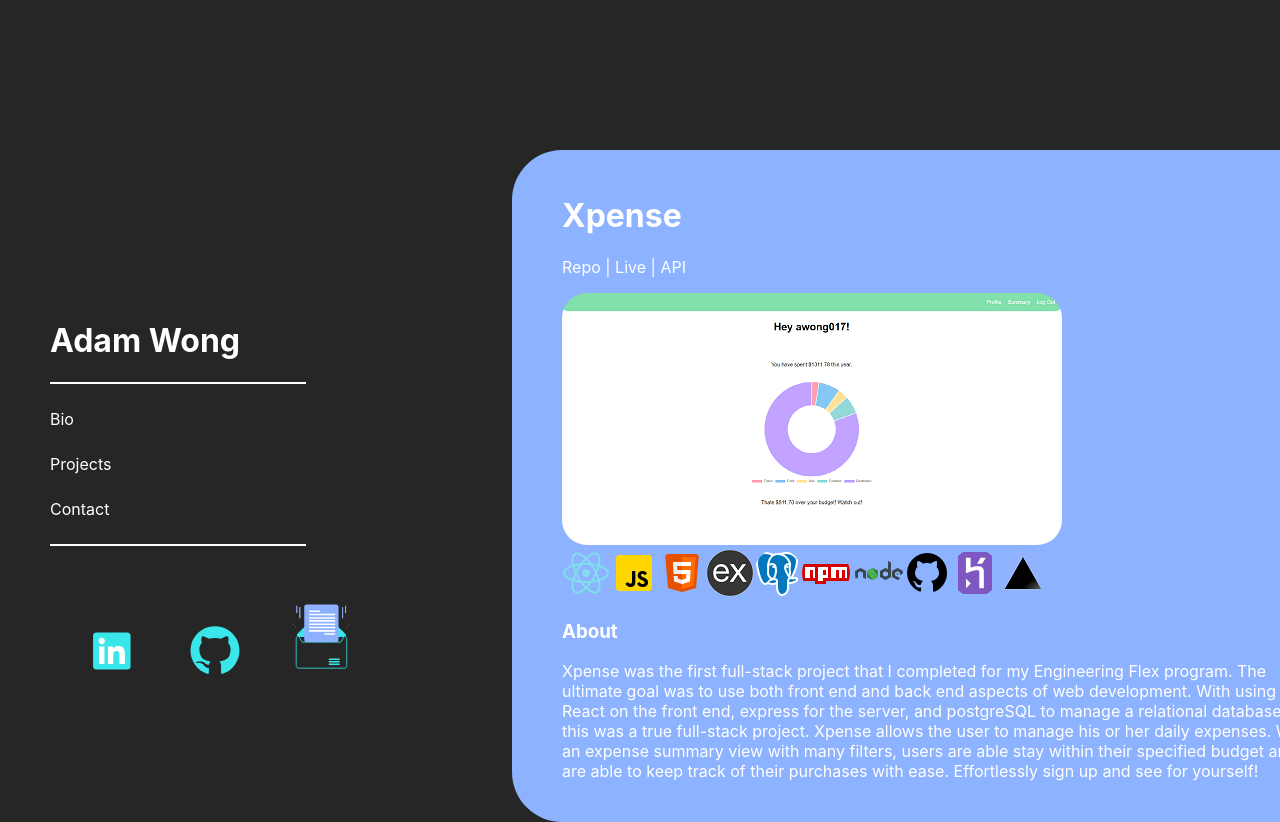
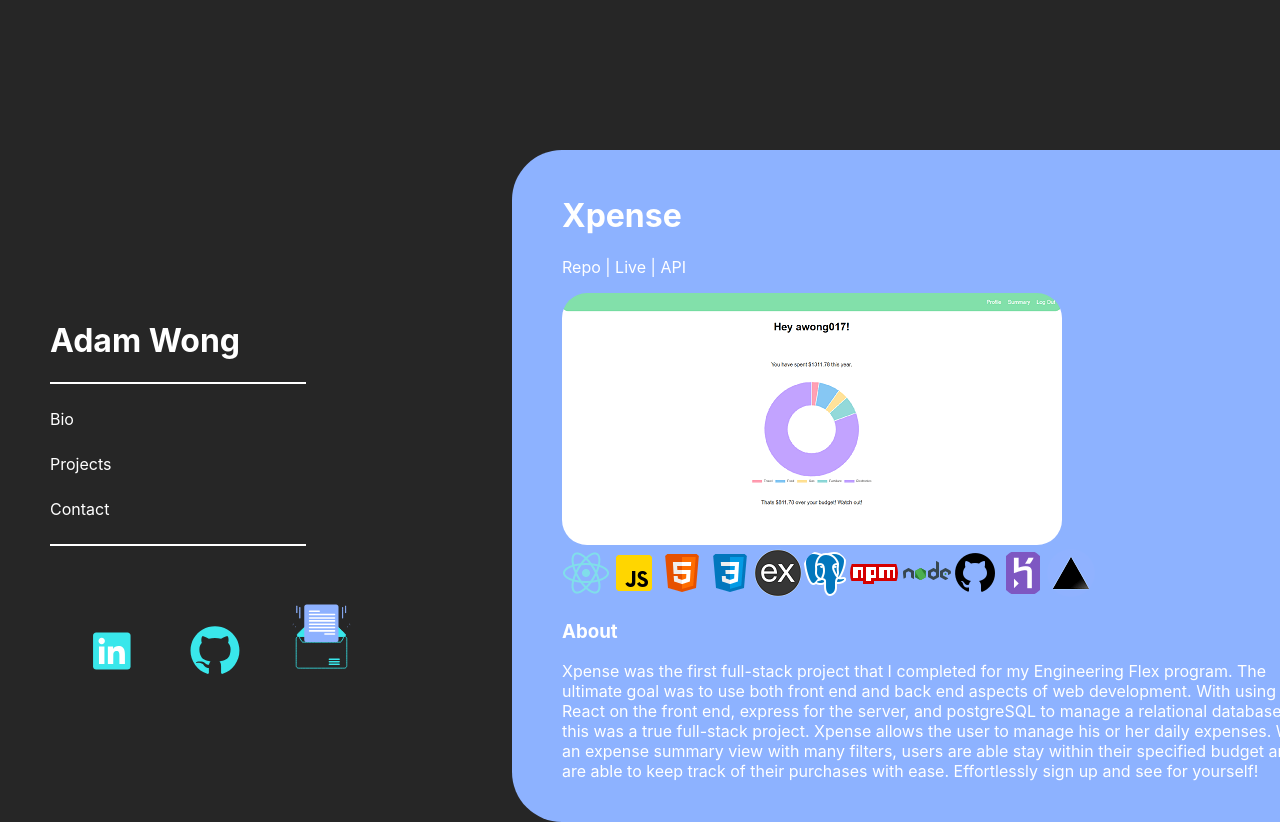
Before and after one commit to awong017/react-portfolio, a React (Create React App) app: page /xpense in a window 1280 px wide. Shown: the top 822 px of the page. Built offline with nearby package versions, Linux system fonts and the light colour scheme.

Commit message:
added css icon to xpense project

```diff
--- a/src/Components/xpense.js
+++ b/src/Components/xpense.js
@@ -3,6 +3,7 @@ import Styled, { ThemeProvider } from 'styled-components';
 import GlobalStyles from '../Styles/globalStyles';
 import Xpense1 from '../Images/xpense1-500px.png';
 import Html48 from '../Images/html-48.png';
+import Css48 from '../Images/css-48.png';
 import Javascript48 from '../Images/javascript-48.png';
 import React48 from '../Images/react-48.png';
 import Node48 from '../Images/node-48.png';
@@ -94,6 +95,7 @@ const xpense = () => {
                     <img src={React48} className="icon" alt="react icon" />
                     <img src={Javascript48} className="icon" alt="javascript icon" />
                     <img src={Html48} className="icon" alt="html icon" />
+                    <img src={Css48} className="icon" alt="css icon" />
                     <img src={Express48} className="icon" alt="express icon" />
                     <img src={Postgres48} className="icon" alt="postgres icon" />
                     <img src={Npm48} className="icon" alt="npm icon" />
```
